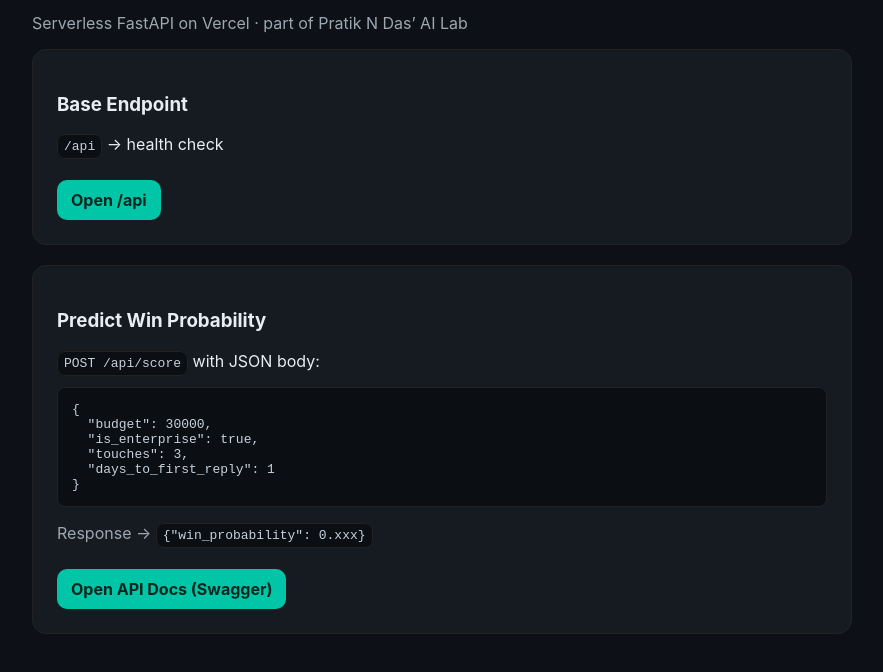
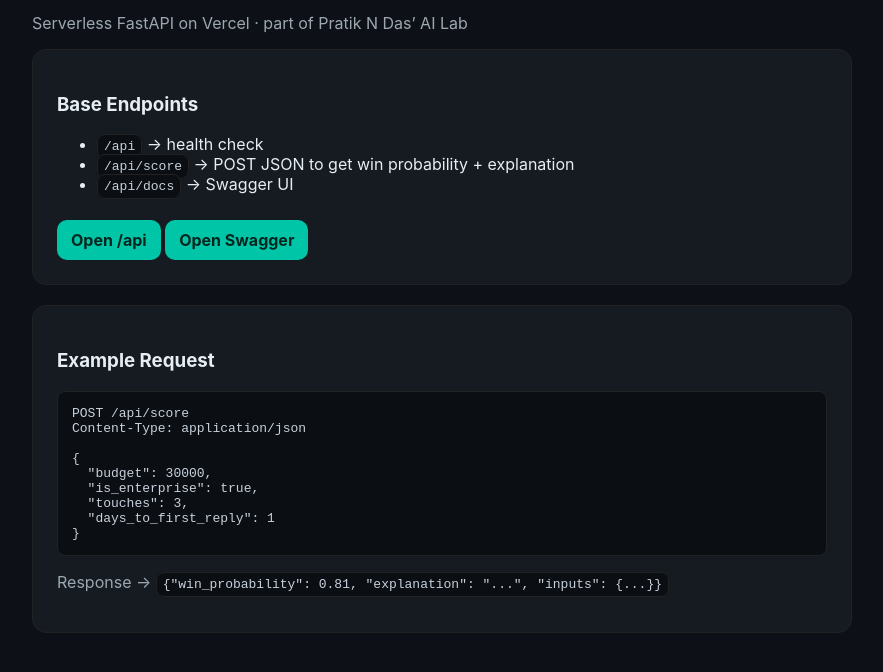
Before and after one commit to pratikndas-pm/AI-Lab, a plain HTML site: page demos/leadscore-api/index.html in a window 1280 px wide. Shown: the part 98-770 px from the top of the page, without its empty margins (198-1081 px from the left). Drawn offline with Linux system fonts and the light colour scheme.

Commit message:
Add files via upload

```diff
--- a/demos/leadscore-api/index.html
+++ b/demos/leadscore-api/index.html
@@ -1,3 +1,4 @@
+
 <!DOCTYPE html>
 <html lang="en">
 <head>
@@ -20,26 +21,29 @@
   <div class="wrap">
     <h1>🚀 Lead Scoring API is Live</h1>
     <p class="muted">Serverless FastAPI on Vercel · part of Pratik N Das’ AI Lab</p>
+    <div class="card">
+      <h3>Base Endpoints</h3>
+      <ul>
+        <li><code>/api</code> → health check</li>
+        <li><code>/api/score</code> → POST JSON to get win probability + explanation</li>
+        <li><code>/api/docs</code> → Swagger UI</li>
+      </ul>
+      <a class="btn" href="./api" target="_blank" rel="noopener">Open /api</a>
+      <a class="btn" href="./api/docs" target="_blank" rel="noopener">Open Swagger</a>
+    </div>
+    <br/>
+    <div class="card">
+      <h3>Example Request</h3>
+      <pre>POST /api/score
+Content-Type: application/json
 
-    <div class="card">
-      <h3>Base Endpoint</h3>
-      <p><code>/api</code> → health check</p>
-      <a class="btn" href="./api" target="_blank" rel="noopener">Open /api</a>
-    </div>
-
-    <br/>
-
-    <div class="card">
-      <h3>Predict Win Probability</h3>
-      <p><code>POST /api/score</code> with JSON body:</p>
-      <pre>{
+{
   "budget": 30000,
   "is_enterprise": true,
   "touches": 3,
   "days_to_first_reply": 1
 }</pre>
-      <p class="muted">Response → <code>{"win_probability": 0.xxx}</code></p>
-      <a class="btn" href="./api/docs" target="_blank" rel="noopener">Open API Docs (Swagger)</a>
+      <p class="muted">Response → <code>{"win_probability": 0.81, "explanation": "...", "inputs": {...}}</code></p>
     </div>
   </div>
 </body>
```
Also changed, not shown: demos/leadscore-api/vercel.json.
